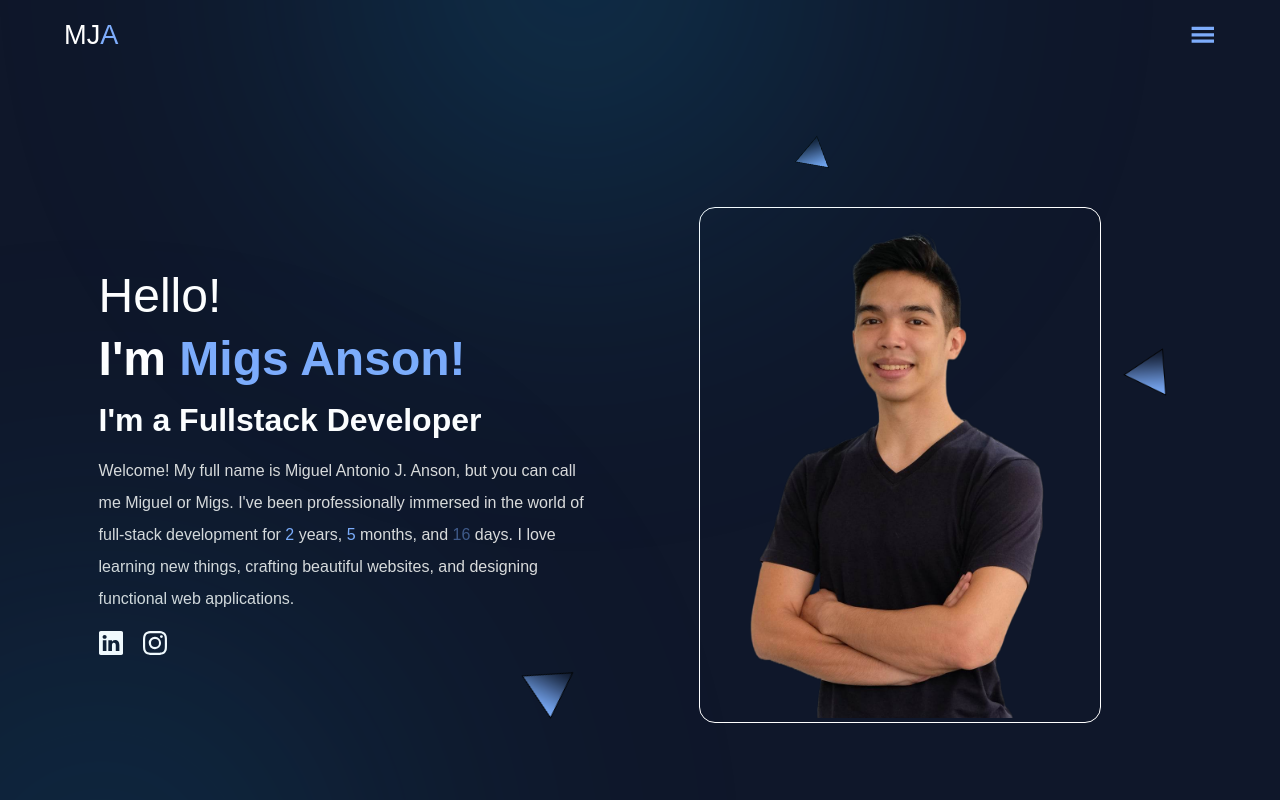
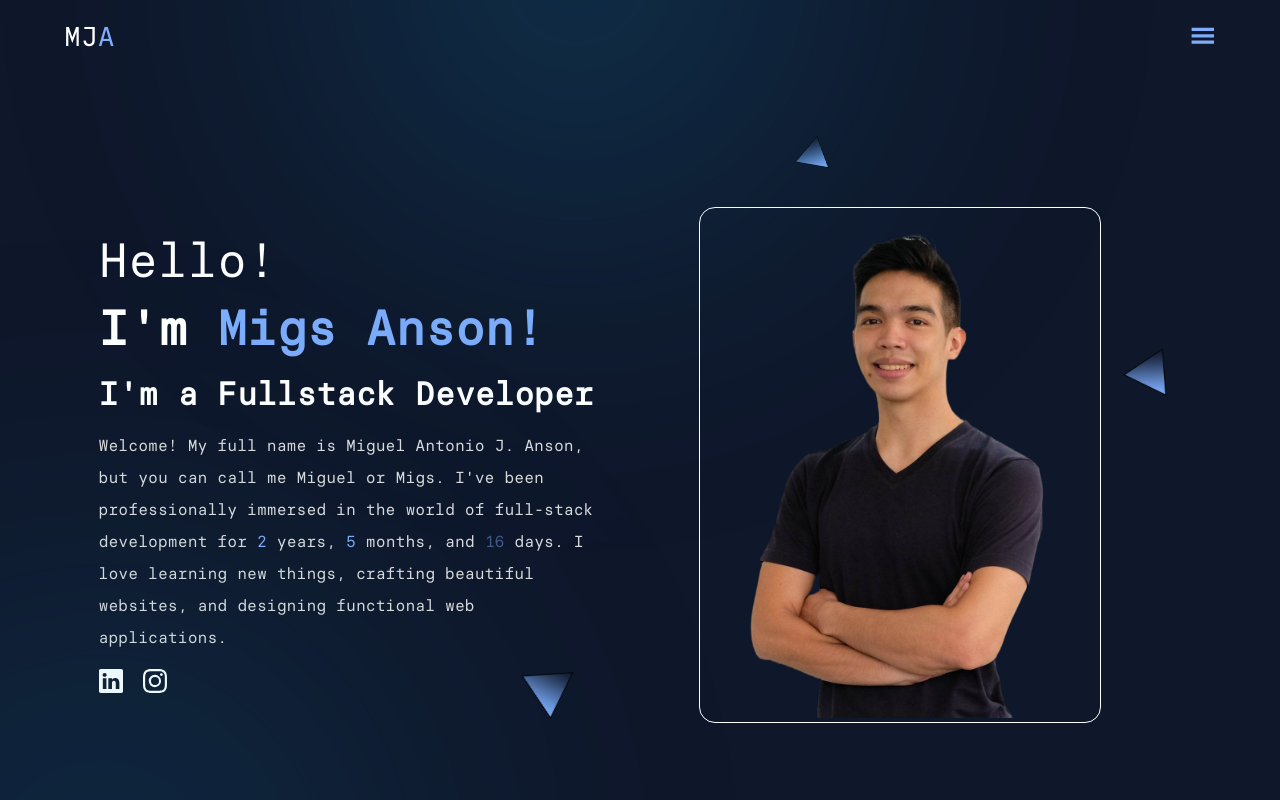
Before and after one commit to miganson/my-portfolio, a React (Create React App) app: page / in a window 1280 px wide. Shown: the top 800 px of the page. Built offline with nearby package versions, Linux system fonts and the light colour scheme.

Commit message:
Fixed font

```diff
--- a/src/index.css
+++ b/src/index.css
@@ -2,7 +2,7 @@
   margin: 0;
   padding: 0;
   box-sizing: borderbox;
-  font-family: "Basier", sans-serif;
+  font-family: "Basier Mono", sans-serif;
 }
 
 html {
@@ -11,15 +11,14 @@ html {
 }
 
 body {
-  margin: 0;
-  font-family: "Basier", sans-serif;
+  font-family: "Basier Mono", sans-serif;
   -webkit-font-smoothing: antialiased;
   -moz-osx-font-smoothing: grayscale;
   overflow: hidden;
 }
 
 code {
-  font-family: "Basier", sans-serif;
+  font-family: "Basier Mono", sans-serif;
 }
 
 ::-webkit-scrollbar {
@@ -31,3 +30,13 @@ code {
   background-image: linear-gradient(#7eadfc, #131c13);
   border-radius: 10px;
 }
+
+@font-face {
+  font-family: "Basier Mono";
+  src: url("assets/Fonts/basiersquaremono-regular-webfont.woff2")
+      format("woff2"),
+    url("assets/Fonts/basiersquaremono-regular-webfont.woff") format("woff"),
+    url("assets/Fonts/basiersquaremono-regular-webfont.eot") format("eot");
+  font-weight: normal;
+  font-style: normal;
+}
```
